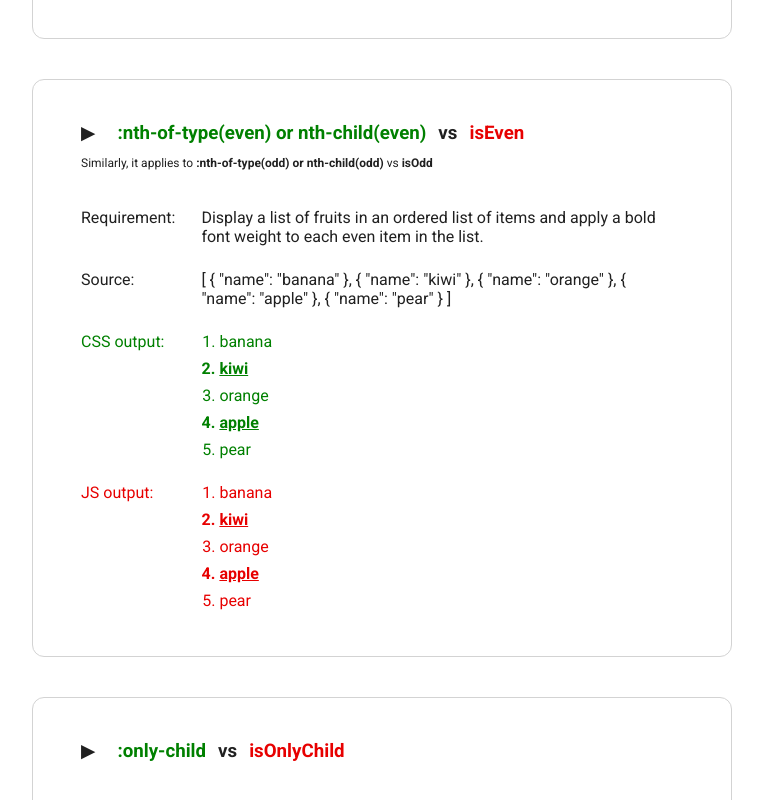
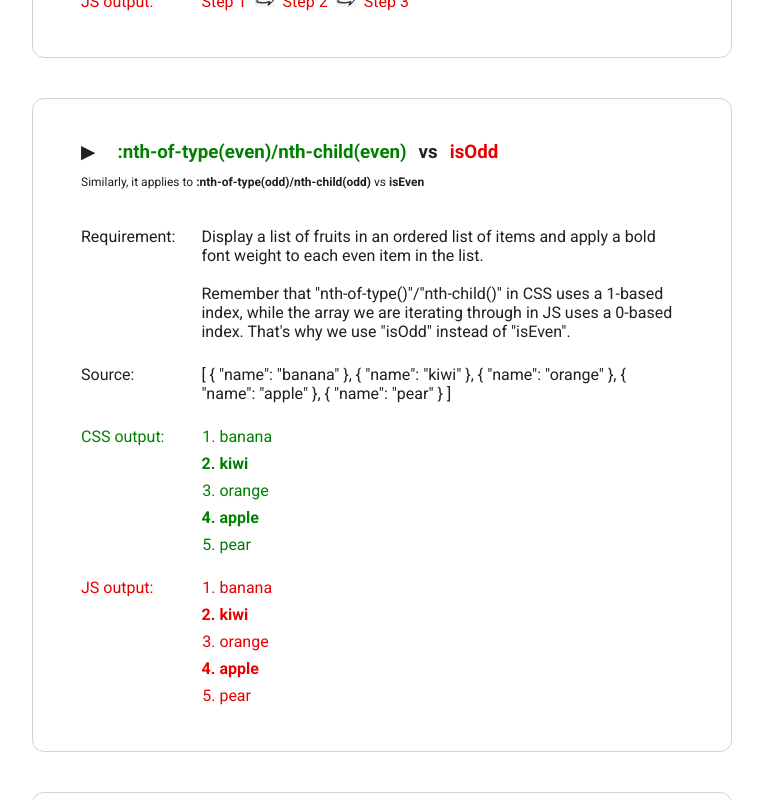
Before and after one commit to alinilea/css-vs-js, a React (Create React App) app: page / in a window 1280 px wide. Shown: the part 1860-2660 px from the top of the page, without its empty margins (258-1021 px from the left). Built offline with nearby package versions, Linux system fonts and the light colour scheme.

Commit message:
refactored code for NTH_OF_TYPE_EVEN_PSEUDO_CLASS_VS_IS_EVEN_VAR

```diff
--- a/src/App.js
+++ b/src/App.js
@@ -70,8 +70,9 @@ export default function App() {
                 Create custom "light" and "dark" color schemes
                 to manually change the user's OS color scheme preference.
                 <br />
+                <br />
                 When "Auto" is selected, the user's OS color scheme preference
-                is detected by the prefers-color-scheme media feature,
+                is detected by the "prefers-color-scheme" media feature,
                 which applies the app's defined color scheme.
               </p>
             </Requirement>
@@ -139,11 +140,16 @@ export default function App() {
             </Method>
           </Example>
 
-          <Example {...EXAMPLE.NTH_OF_TYPE_EVEN_PSEUDO_CLASS_VS_IS_EVEN_VAR}>
+          <Example {...EXAMPLE.NTH_OF_TYPE_EVEN_PSEUDO_CLASS_VS_IS_ODD_VAR}>
             <Requirement source={FRUITS}>
               <p>
                 Display a list of fruits in an ordered list of items and
                 apply a bold font weight to each even item in the list.
+                <br />
+                <br />
+                Remember that "nth-of-type()"/"nth-child()" in CSS uses a 1-based index, while
+                the array we are iterating through in JS uses a 0-based index.
+                That's why we use "isOdd" instead of "isEven".
               </p>
             </Requirement>
 
@@ -159,10 +165,9 @@ export default function App() {
             <Method name='js'>
               <ol className='ol-inline-block'>{
                 FRUITS.map((fruit, index) => {
-                  // nth-of-type(even) starts at 1 vs index here starts at 0
-                  const isEven = index % 2 === 0;
+                  const isOdd = index % 2 !== 0;
                   return (
-                    <li key={index} className={isEven ? '' : 'nth-of-type-even-js'}>
+                    <li key={index} className={isOdd ? 'nth-of-type-odd-js' : ''}>
                       {fruit.name}
                     </li>
                   );
--- a/src/constants.js
+++ b/src/constants.js
@@ -24,7 +24,7 @@ const TEXT_TRANSFORM_CAPITALIZE_VS_CAPITALIZE_STR_FUNC = 'text_transform_capital
 const COLOR_SCHEME_VS_ON_COLOR_SCHEME_CHANGE_FUNC = 'color_scheme_vs_on_color_scheme_change_func'
 
 const LAST_CHILD_PSEUDO_CLASS_VS_IS_LAST_CHILD_VAR = 'last_child_pseudo_class_vs_is_last_child_var'
-const NTH_OF_TYPE_EVEN_PSEUDO_CLASS_VS_IS_EVEN_VAR = 'nth_of_type_even_pseudo_class_vs_is_even_var'
+const NTH_OF_TYPE_EVEN_PSEUDO_CLASS_VS_IS_ODD_VAR = 'nth_of_type_even_pseudo_class_vs_is_odd_var'
 const ONLY_CHILD_PSEUDO_CLASS_VS_IS_ONLY_CHILD_VAR = 'only_child_pseudo_class_vs_is_only_child_var'
 
 const FIRST_LETTER_PSEUDO_EL_VS_CAPITALIZE_FIRST_LETTER_FUNC = 'first_letter_pseudo_el_vs_capitalize_first_letter_func'
@@ -68,15 +68,15 @@ export const EXAMPLE = {
       jsText: 'isFirstChild',
     }
   },
-  NTH_OF_TYPE_EVEN_PSEUDO_CLASS_VS_IS_EVEN_VAR: {
+  NTH_OF_TYPE_EVEN_PSEUDO_CLASS_VS_IS_ODD_VAR: {
     heading: {
-      id: NTH_OF_TYPE_EVEN_PSEUDO_CLASS_VS_IS_EVEN_VAR,
-      cssText: ':nth-of-type(even) or nth-child(even)',
-      jsText: 'isEven'
+      id: NTH_OF_TYPE_EVEN_PSEUDO_CLASS_VS_IS_ODD_VAR,
+      cssText: ':nth-of-type(even)/nth-child(even)',
+      jsText: 'isOdd'
     },
     note: {
-      cssText: ':nth-of-type(odd) or nth-child(odd)',
-      jsText: 'isOdd'
+      cssText: ':nth-of-type(odd)/nth-child(odd)',
+      jsText: 'isEven'
     }
   },
   ONLY_CHILD_PSEUDO_CLASS_VS_IS_ONLY_CHILD_VAR: {
--- a/src/styles.scss
+++ b/src/styles.scss
@@ -240,7 +240,6 @@ section .note {
     /* recommended instead of .only-child-css:only-child */
     //:only-child {
     //  font-weight: bold;
-    //  list-style-type: disc;
     //}
   }
 }
@@ -272,15 +271,13 @@ section .note {
   padding: 0 8px;
 }
 
-/* NTH_OF_TYPE_EVEN_PSEUDO_CLASS_VS_IS_EVEN_VAR */
-/* similar to nth-of-type(even) is nth-child(even) */
+/* NTH_OF_TYPE_EVEN_PSEUDO_CLASS_VS_IS_ODD_VAR */
+/* similarly, it applies to nth-child(even) */
 .nth-of-type-even-css:nth-of-type(even) {
   font-weight: bold;
-  text-decoration: underline;
 }
-.nth-of-type-even-js {
+.nth-of-type-odd-js {
   font-weight: bold;
-  text-decoration: underline;
 }
 
 .ul-li-inline-block {
@@ -298,11 +295,9 @@ section .note {
 /* ONLY_CHILD_PSEUDO_CLASS_VS_IS_ONLY_CHILD_VAR */
 .only-child-css:only-child {
   font-weight: bold;
-  list-style-type: disc;
 }
 .only-child-js {
   font-weight: bold;
-  list-style-type: disc;
 }
 
 /* FIRST_LETTER_PSEUDO_EL_VS_CAPITALIZE_FIRST_LETTER_FUNC */
```
